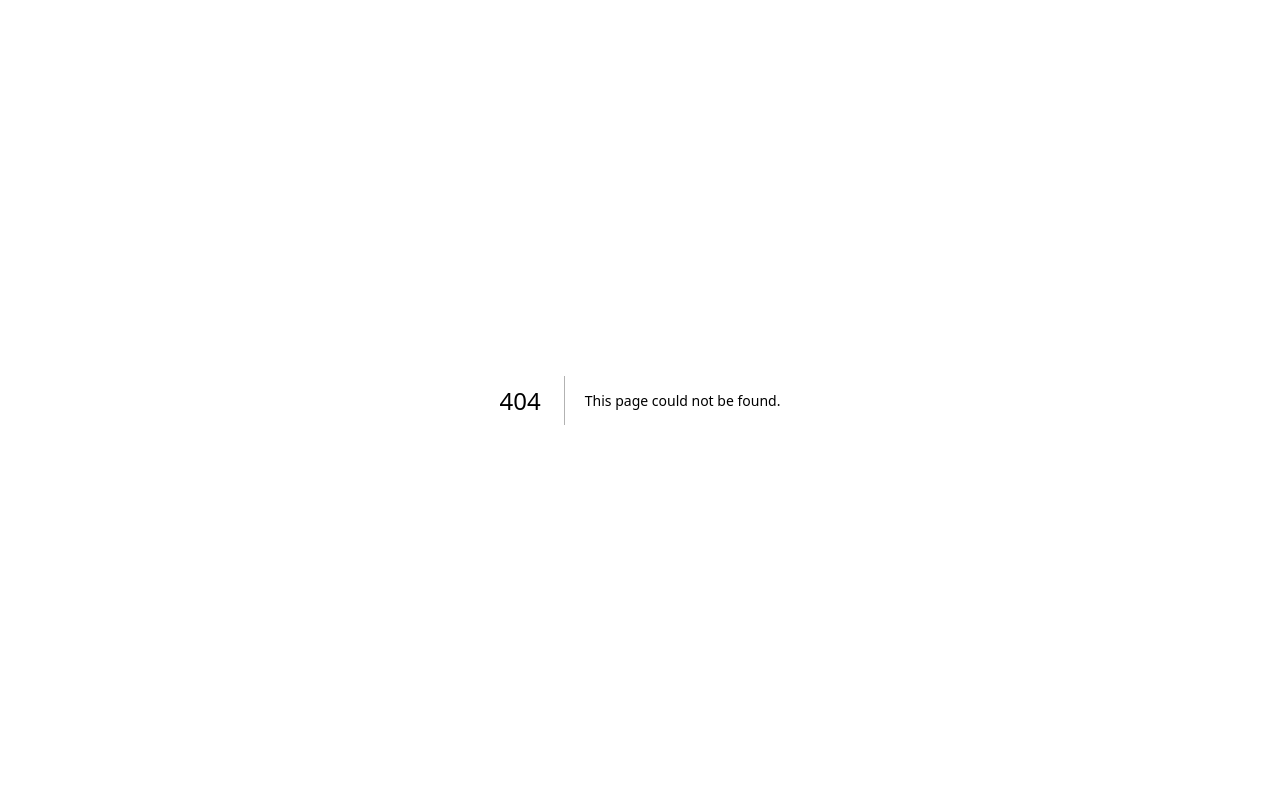
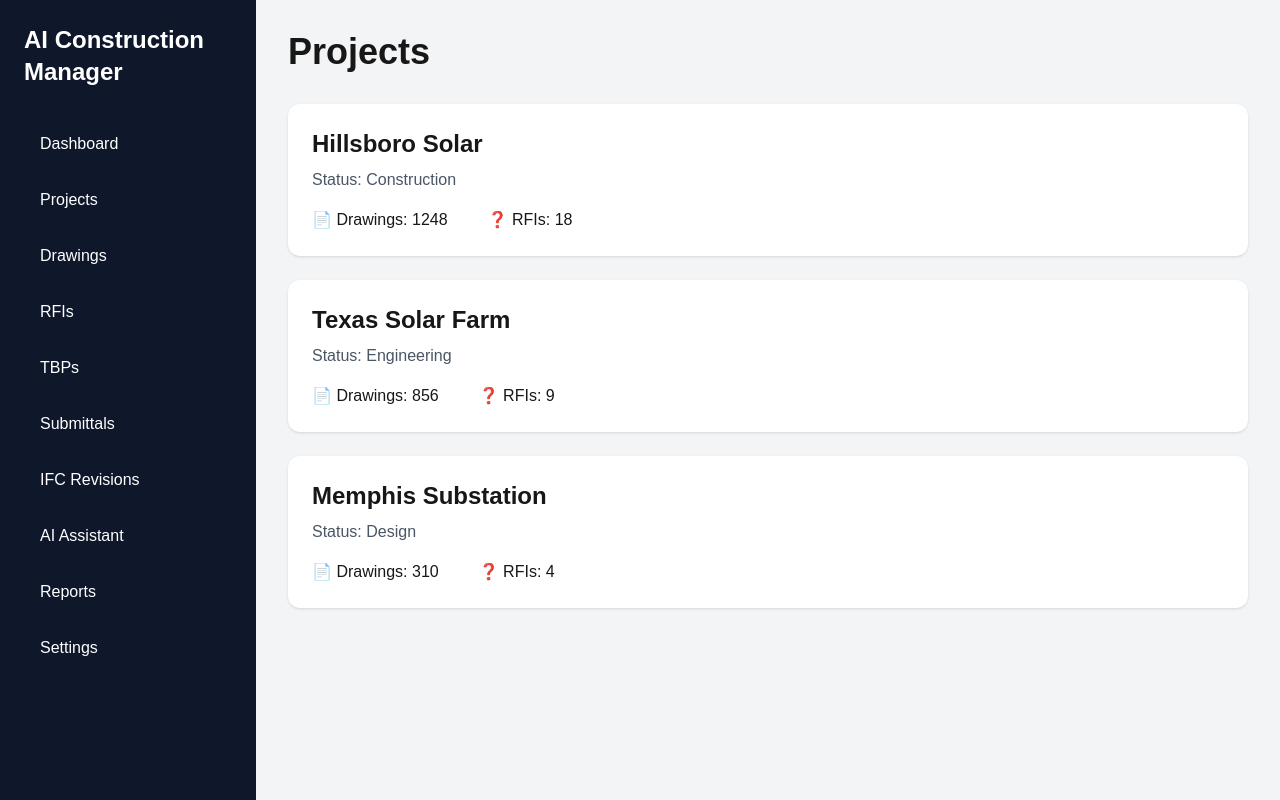
Before and after one commit to rdndpati/ai-construction-manager, a Next.js app: page /projects in a window 1280 px wide. Before the commit this address had no page. Built offline with nearby package versions, Linux system fonts and the light colour scheme.

Commit message:
Sprint 1: Dashboard, Sidebar, Projects

```diff
--- a/app/layout.tsx
+++ b/app/layout.tsx
@@ -1,20 +1,10 @@
+import "./globals.css";
+import Sidebar from "../components/Sidebar";
 import type { Metadata } from "next";
-import { Geist, Geist_Mono } from "next/font/google";
-import "./globals.css";
-
-const geistSans = Geist({
-  variable: "--font-geist-sans",
-  subsets: ["latin"],
-});
-
-const geistMono = Geist_Mono({
-  variable: "--font-geist-mono",
-  subsets: ["latin"],
-});
 
 export const metadata: Metadata = {
-  title: "Create Next App",
-  description: "Generated by create next app",
+  title: "AI Construction Manager",
+  description: "Construction Project Management Platform",
 };
 
 export default function RootLayout({
@@ -23,11 +13,16 @@ export default function RootLayout({
   children: React.ReactNode;
 }>) {
   return (
-    <html
-      lang="en"
-      className={`${geistSans.variable} ${geistMono.variable} h-full antialiased`}
-    >
-      <body className="min-h-full flex flex-col">{children}</body>
+    <html lang="en">
+      <body className="bg-gray-100">
+        <div className="flex">
+          <Sidebar />
+
+          <main className="flex-1">
+            {children}
+          </main>
+        </div>
+      </body>
     </html>
   );
 }
--- a/app/page.tsx
+++ b/app/page.tsx
@@ -1,65 +1,58 @@
-import Image from "next/image";
-
 export default function Home() {
   return (
-    <div className="flex flex-col flex-1 items-center justify-center bg-zinc-50 font-sans dark:bg-black">
-      <main className="flex flex-1 w-full max-w-3xl flex-col items-center justify-between py-32 px-16 bg-white dark:bg-black sm:items-start">
-        <Image
-          className="dark:invert"
-          src="/next.svg"
-          alt="Next.js logo"
-          width={100}
-          height={20}
-          priority
-        />
-        <div className="flex flex-col items-center gap-6 text-center sm:items-start sm:text-left">
-          <h1 className="max-w-xs text-3xl font-semibold leading-10 tracking-tight text-black dark:text-zinc-50">
-            To get started, edit the page.tsx file.
-          </h1>
-          <p className="max-w-md text-lg leading-8 text-zinc-600 dark:text-zinc-400">
-            Looking for a starting point or more instructions? Head over to{" "}
-            <a
-              href="https://vercel.com/templates?framework=next.js&utm_source=create-next-app&utm_medium=appdir-template-tw&utm_campaign=create-next-app"
-              className="font-medium text-zinc-950 dark:text-zinc-50"
-            >
-              Templates
-            </a>{" "}
-            or the{" "}
-            <a
-              href="https://nextjs.org/learn?utm_source=create-next-app&utm_medium=appdir-template-tw&utm_campaign=create-next-app"
-              className="font-medium text-zinc-950 dark:text-zinc-50"
-            >
-              Learning
-            </a>{" "}
-            center.
+    <main className="min-h-screen">
+      {/* Top Bar */}
+      <header className="bg-blue-700 text-white px-8 py-5 shadow">
+        <h1 className="text-3xl font-bold">
+          AI Construction Manager
+        </h1>
+
+        <p className="text-blue-100">
+          Engineering Project Management Platform
+        </p>
+      </header>
+
+      {/* Dashboard */}
+      <div className="p-8">
+        <div className="bg-white rounded-xl shadow p-6 mb-8">
+          <h2 className="text-2xl font-bold">
+            Welcome Back 👋
+          </h2>
+
+          <p className="text-gray-600 mt-2">
+            Monitor RFIs, Drawings, TBPs and Project Progress.
           </p>
         </div>
-        <div className="flex flex-col gap-4 text-base font-medium sm:flex-row">
-          <a
-            className="flex h-12 w-full items-center justify-center gap-2 rounded-full bg-foreground px-5 text-background transition-colors hover:bg-[#383838] dark:hover:bg-[#ccc] md:w-[158px]"
-            href="https://vercel.com/new?utm_source=create-next-app&utm_medium=appdir-template-tw&utm_campaign=create-next-app"
-            target="_blank"
-            rel="noopener noreferrer"
-          >
-            <Image
-              className="dark:invert"
-              src="/vercel.svg"
-              alt="Vercel logomark"
-              width={16}
-              height={16}
-            />
-            Deploy Now
-          </a>
-          <a
-            className="flex h-12 w-full items-center justify-center rounded-full border border-solid border-black/[.08] px-5 transition-colors hover:border-transparent hover:bg-black/[.04] dark:border-white/[.145] dark:hover:bg-[#1a1a1a] md:w-[158px]"
-            href="https://nextjs.org/docs?utm_source=create-next-app&utm_medium=appdir-template-tw&utm_campaign=create-next-app"
-            target="_blank"
-            rel="noopener noreferrer"
-          >
-            Documentation
-          </a>
+
+        <div className="grid grid-cols-1 md:grid-cols-2 xl:grid-cols-3 gap-6">
+          <Card title="Projects" value="12 Active" emoji="📁" />
+          <Card title="Drawings" value="1,248 Files" emoji="📄" />
+          <Card title="RFIs" value="18 Open" emoji="❓" />
+          <Card title="TBPs" value="7 Packages" emoji="📦" />
+          <Card title="IFC Revisions" value="24 Changes" emoji="🔄" />
+          <Card title="AI Assistant" value="Ready" emoji="🤖" />
         </div>
-      </main>
+      </div>
+    </main>
+  );
+}
+
+function Card({
+  title,
+  value,
+  emoji,
+}: {
+  title: string;
+  value: string;
+  emoji: string;
+}) {
+  return (
+    <div className="bg-white rounded-xl shadow hover:shadow-lg transition p-6">
+      <div className="text-5xl">{emoji}</div>
+
+      <h2 className="text-xl font-bold mt-4">{title}</h2>
+
+      <p className="text-gray-600 mt-2">{value}</p>
     </div>
   );
 }
--- /dev/null
+++ b/app/projects/page.tsx
@@ -0,0 +1,52 @@
+export default function ProjectsPage() {
+  const projects = [
+    {
+      name: "Hillsboro Solar",
+      status: "Construction",
+      rfis: 18,
+      drawings: 1248,
+    },
+    {
+      name: "Texas Solar Farm",
+      status: "Engineering",
+      rfis: 9,
+      drawings: 856,
+    },
+    {
+      name: "Memphis Substation",
+      status: "Design",
+      rfis: 4,
+      drawings: 310,
+    },
+  ];
+
+  return (
+    <main className="min-h-screen bg-gray-100 p-8">
+      <h1 className="text-4xl font-bold mb-8">
+        Projects
+      </h1>
+
+      <div className="space-y-6">
+        {projects.map((project) => (
+          <div
+            key={project.name}
+            className="bg-white rounded-xl shadow p-6"
+          >
+            <h2 className="text-2xl font-bold">
+              {project.name}
+            </h2>
+
+            <p className="text-gray-600 mt-2">
+              Status: {project.status}
+            </p>
+
+            <div className="flex gap-10 mt-4">
+              <p>📄 Drawings: {project.drawings}</p>
+              <p>❓ RFIs: {project.rfis}</p>
+            </div>
+          </div>
+        ))}
+      </div>
+    </main>
+  );
+}
--- /dev/null
+++ b/components/DashboardCard.tsx
@@ -0,0 +1,25 @@
+type DashboardCardProps = {
+  title: string;
+  value: string;
+  emoji: string;
+};
+
+export default function DashboardCard({
+  title,
+  value,
+  emoji,
+}: DashboardCardProps) {
+  return (
+    <div className="bg-white rounded-xl shadow hover:shadow-lg transition p-6">
+      <div className="text-5xl">{emoji}</div>
+
+      <h2 className="text-xl font-bold mt-4">
+        {title}
+      </h2>
+
+      <p className="text-gray-600 mt-2">
+        {value}
+      </p>
+    </div>
+  );
+}
--- /dev/null
+++ b/components/Sidebar.tsx
@@ -0,0 +1,36 @@
+import Link from "next/link";
+
+export default function Sidebar() {
+  const menu = [
+    { name: "Dashboard", href: "/" },
+    { name: "Projects", href: "/projects" },
+    { name: "Drawings", href: "/drawings" },
+    { name: "RFIs", href: "/rfis" },
+    { name: "TBPs", href: "/tbps" },
+    { name: "Submittals", href: "/submittals" },
+    { name: "IFC Revisions", href: "/ifc-revisions" },
+    { name: "AI Assistant", href: "/ai" },
+    { name: "Reports", href: "/reports" },
+    { name: "Settings", href: "/settings" },
+  ];
+
+  return (
+    <aside className="w-64 min-h-screen bg-slate-900 text-white p-6">
+      <h1 className="text-2xl font-bold mb-8">
+        AI Construction Manager
+      </h1>
+
+      <nav className="space-y-2">
+        {menu.map((item) => (
+          <Link
+            key={item.name}
+            href={item.href}
+            className="block px-4 py-3 rounded-lg hover:bg-slate-700 transition"
+          >
+            {item.name}
+          </Link>
+        ))}
+      </nav>
+    </aside>
+  );
+}
```
